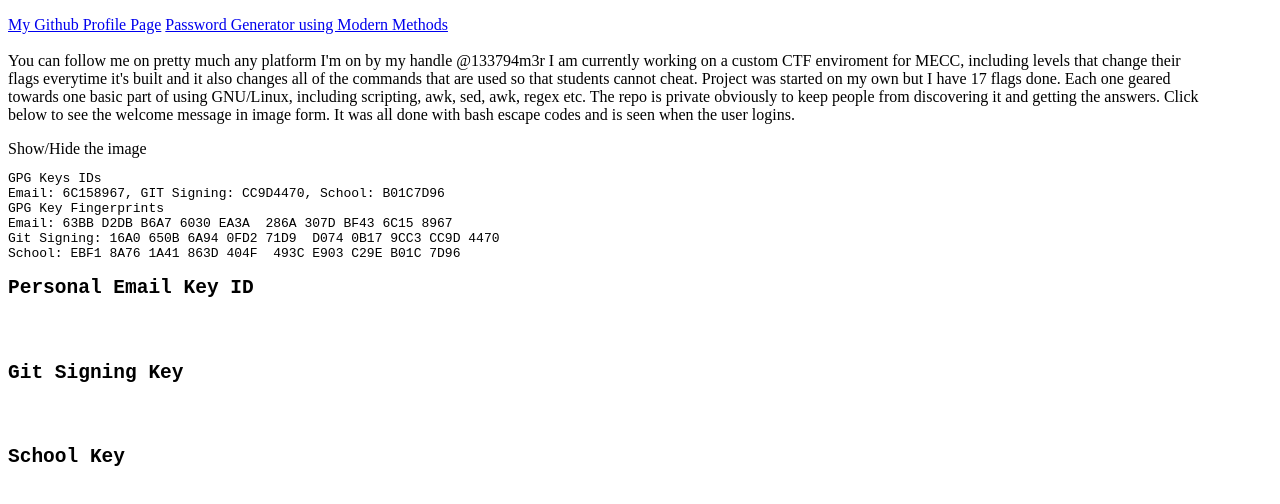
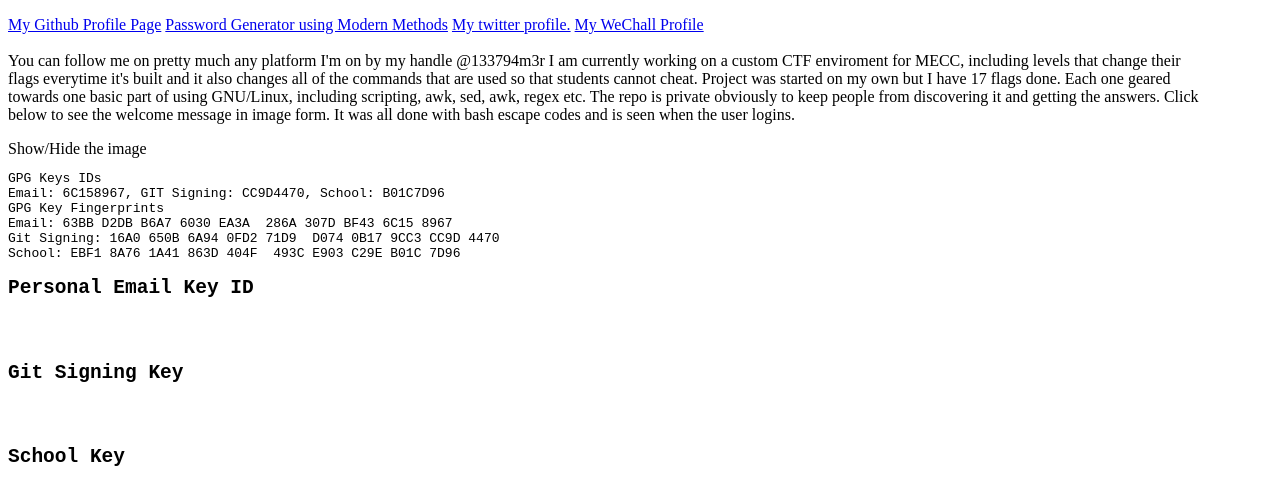
Before and after one commit to 133794m3r/133794m3r.github.io, a plain HTML site: page index.html in a window 1280 px wide. Drawn offline with Linux system fonts and the light colour scheme.

Commit message:
added wechall profile to the page.

```diff
--- a/index.html
+++ b/index.html
@@ -15,6 +15,8 @@
 <p>
 <a href='https://github.com/133794m3r'>My Github Profile Page</a>
 <a href='https://transcendental.us/hashpass/'>Password Generator using Modern Methods</a>
+<a href='https://twitter.com/133794m3r'>My twitter profile.</a>
+<a href='https://www.wechall.net/profile/l33794m3r'>My WeChall Profile</a>
 <br /><br />
 You can follow me on pretty much any platform I'm on by my handle @133794m3r
     I am currently working on a custom CTF enviroment for MECC, including levels that change their flags everytime it's
```
